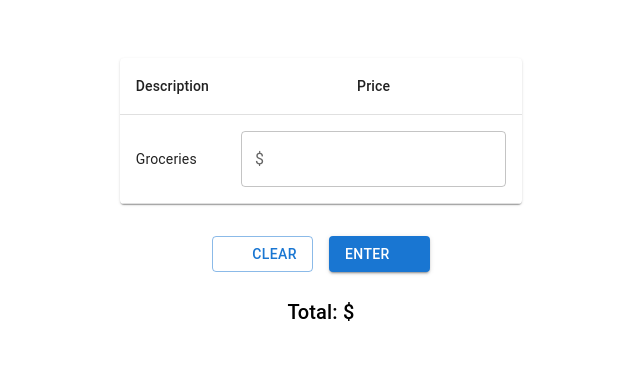
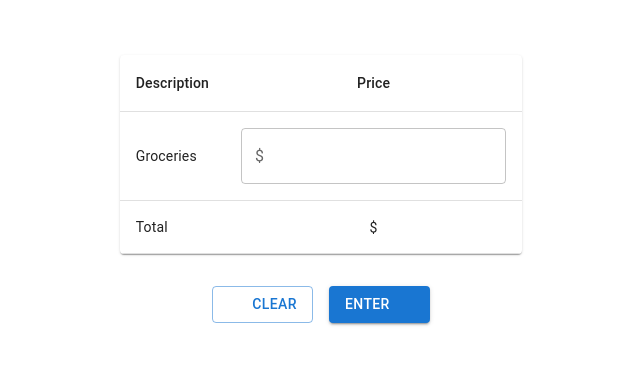
Before and after one commit to samuelparada6/financial-planner, a React (Vite) app: page / in a window 1280 px wide. Shown: the part 223-588 px from the top of the page, without its empty margins (319-959 px from the left). Built offline with nearby package versions, Linux system fonts and the light colour scheme; some icons are missing.

Commit message:
included Total in table

```diff
--- a/src/App.jsx
+++ b/src/App.jsx
@@ -63,6 +63,10 @@ export default function App() {
                 />
               </TableCell>
             </TableRow>
+            <TableRow>
+              <TableCell colSpan={1}>Total</TableCell>
+              <TableCell align='center'>${total}</TableCell>
+            </TableRow>
           </TableBody>
         </Table>
       </TableContainer>
@@ -74,11 +78,6 @@ export default function App() {
           Enter
         </Button>
       </Stack>
-      <Stack direction="column" alignItems="center">
-        <Typography variant="h6" align="center" sx={{ mt: 2, color: 'black' }}>
-          Total: ${total}
-        </Typography>
-      </Stack>
     </>
   )
 }
```
